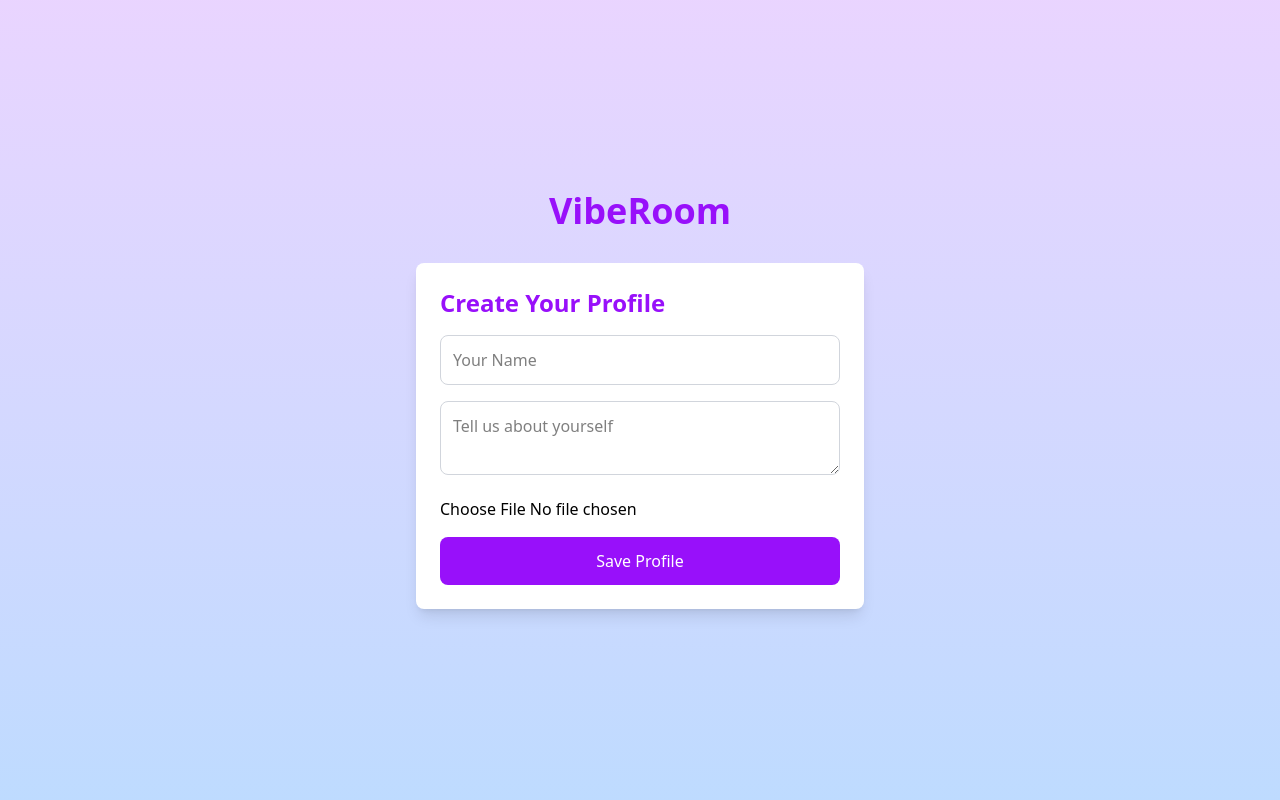
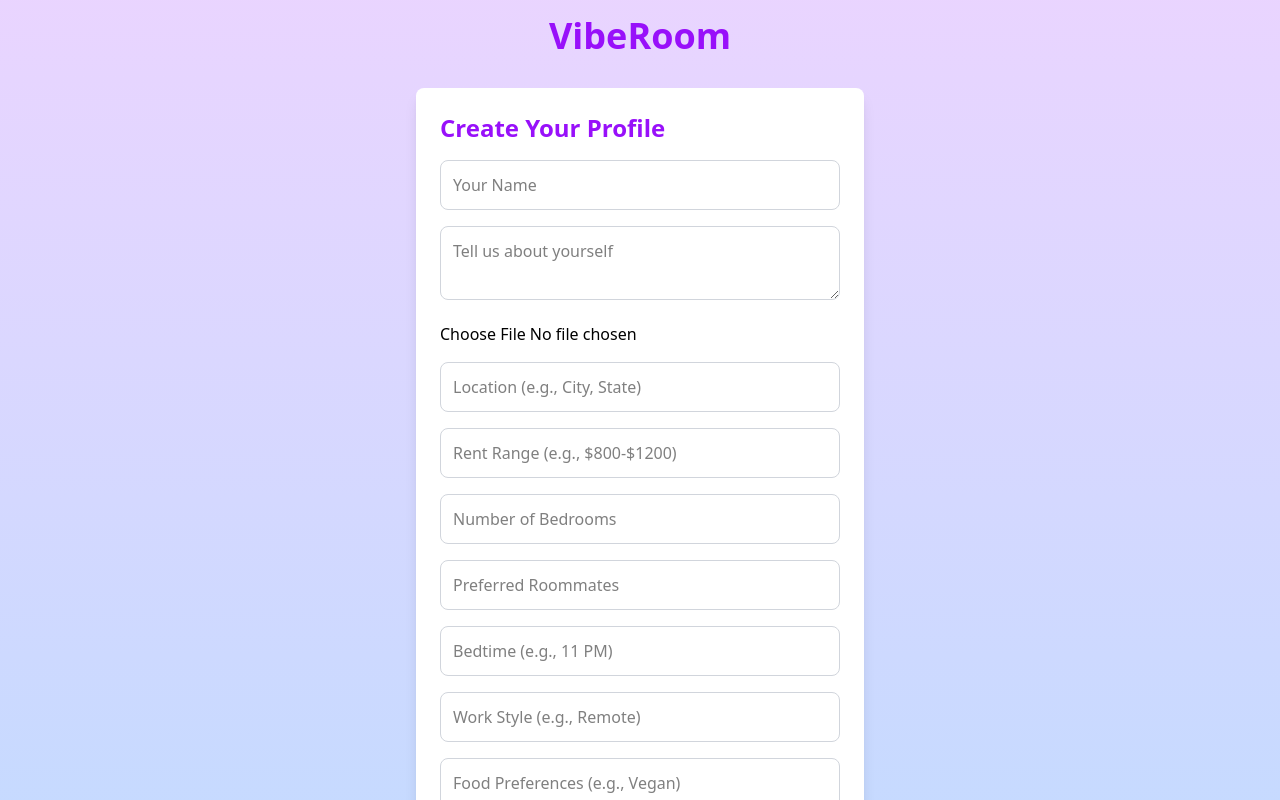
Before and after one commit to IAmTommyZombie/viberoom, a React (Vite) app: page / in a window 1280 px wide. Both pictures are taken after typing "name@example.com", "Sample123" into the empty fields and a click on the button "Log In". Shown: the top 800 px of the page. Built offline with nearby package versions, Linux system fonts and the light colour scheme.

Commit message:
Added clickable profile from chat and enhanced profiles with roommate details

```diff
--- a/src/App.jsx
+++ b/src/App.jsx
@@ -17,6 +17,14 @@ const mockUsers = [
     videoUrl:
       "https://sample-videos.com/video321/mp4/720/big_buck_bunny_720p_1mb.mp4",
     vibeRatings: [4, 5],
+    location: "San Francisco, CA",
+    rentRange: "$1000-$1500",
+    bedrooms: 2,
+    roommates: 1,
+    bedtime: "11 PM",
+    workStyle: "Remote",
+    foodPrefs: "Vegetarian",
+    parking: "Yes",
   },
   {
     id: 2,
@@ -25,6 +33,14 @@ const mockUsers = [
     videoUrl:
       "https://sample-videos.com/video321/mp4/720/big_buck_bunny_720p_2mb.mp4",
     vibeRatings: [3, 4],
+    location: "Austin, TX",
+    rentRange: "$800-$1200",
+    bedrooms: 3,
+    roommates: 2,
+    bedtime: "1 AM",
+    workStyle: "Hybrid",
+    foodPrefs: "Omnivore",
+    parking: "No",
   },
   {
     id: 3,
@@ -33,6 +49,14 @@ const mockUsers = [
     videoUrl:
       "https://sample-videos.com/video321/mp4/720/big_buck_bunny_720p_5mb.mp4",
     vibeRatings: [5, 5],
+    location: "Seattle, WA",
+    rentRange: "$1200-$1800",
+    bedrooms: 1,
+    roommates: 1,
+    bedtime: "3 AM",
+    workStyle: "Commutes",
+    foodPrefs: "Pizza",
+    parking: "Yes",
   },
   {
     id: 4,
@@ -41,6 +65,14 @@ const mockUsers = [
     videoUrl:
       "https://sample-videos.com/video321/mp4/720/big_buck_bunny_720p_10mb.mp4",
     vibeRatings: [4, 4],
+    location: "New York, NY",
+    rentRange: "$1500-$2000",
+    bedrooms: 2,
+    roommates: 1,
+    bedtime: "10 PM",
+    workStyle: "Remote",
+    foodPrefs: "Vegan",
+    parking: "No",
   },
 ];
 
@@ -118,7 +150,12 @@ function App() {
 
   const handleSelectMatch = (match) => {
     setSelectedMatch(match);
-    setView("chatProfile"); // Switch to profile view
+    setView("chatProfile");
+  };
+
+  const handleViewProfile = (match) => {
+    setSelectedMatch(match);
+    setView("fullProfile"); // New view mode for full profile
   };
 
   const enrichedUsers = users.map((user) => ({
@@ -233,10 +270,36 @@ function App() {
           <video
             src={currentUser.videoUrl}
             controls
-            className="w-full h-48 rounded mb-2"
+            className="w-full h-48 rounded mb-4"
           />
           <h3 className="text-lg font-bold">{currentUser.name}</h3>
-          <p className="text-gray-600">{currentUser.bio}</p>
+          <p className="text-gray-600 mb-2">{currentUser.bio}</p>
+          <div className="grid grid-cols-2 gap-2 text-sm">
+            <p>
+              <strong>Location:</strong> {currentUser.location}
+            </p>
+            <p>
+              <strong>Rent Range:</strong> {currentUser.rentRange}
+            </p>
+            <p>
+              <strong>Bedrooms:</strong> {currentUser.bedrooms}
+            </p>
+            <p>
+              <strong>Roommates:</strong> {currentUser.roommates}
+            </p>
+            <p>
+              <strong>Bedtime:</strong> {currentUser.bedtime}
+            </p>
+            <p>
+              <strong>Work Style:</strong> {currentUser.workStyle}
+            </p>
+            <p>
+              <strong>Food Prefs:</strong> {currentUser.foodPrefs}
+            </p>
+            <p>
+              <strong>Parking:</strong> {currentUser.parking}
+            </p>
+          </div>
         </div>
       )}
 
@@ -244,7 +307,64 @@ function App() {
         <ChatList matches={matches} onSelectMatch={handleSelectMatch} />
       )}
       {view === "chatProfile" && selectedMatch && (
-        <ChatProfile match={selectedMatch} onBack={() => setView("chats")} />
+        <ChatProfile
+          match={selectedMatch}
+          onBack={() => setView("chats")}
+          onViewProfile={handleViewProfile}
+        />
+      )}
+      {view === "fullProfile" && selectedMatch && (
+        <div className="w-full max-w-md bg-white p-6 rounded-lg shadow-lg">
+          <button
+            onClick={() => setView("chatProfile")}
+            className="text-purple-600 mb-4"
+          >
+            Back to Chat
+          </button>
+          <video
+            src={selectedMatch.videoUrl}
+            controls
+            className="w-full h-48 rounded mb-4"
+          />
+          <div className="flex justify-between items-center mb-2">
+            <h3 className="text-lg font-bold">{selectedMatch.name}</h3>
+            <span className="text-sm text-gray-500 flex items-center">
+              {selectedMatch.vibeScore === "N/A"
+                ? "No Ratings"
+                : `${selectedMatch.vibeScore}/5`}
+              {selectedMatch.vibeScore !== "N/A" && (
+                <span className="ml-1 text-xl gradient-star">★</span>
+              )}
+            </span>
+          </div>
+          <p className="text-gray-600 mb-2">{selectedMatch.bio}</p>
+          <div className="grid grid-cols-2 gap-2 text-sm">
+            <p>
+              <strong>Location:</strong> {selectedMatch.location}
+            </p>
+            <p>
+              <strong>Rent Range:</strong> {selectedMatch.rentRange}
+            </p>
+            <p>
+              <strong>Bedrooms:</strong> {selectedMatch.bedrooms}
+            </p>
+            <p>
+              <strong>Roommates:</strong> {selectedMatch.roommates}
+            </p>
+            <p>
+              <strong>Bedtime:</strong> {selectedMatch.bedtime}
+            </p>
+            <p>
+              <strong>Work Style:</strong> {selectedMatch.workStyle}
+            </p>
+            <p>
+              <strong>Food Prefs:</strong> {selectedMatch.foodPrefs}
+            </p>
+            <p>
+              <strong>Parking:</strong> {selectedMatch.parking}
+            </p>
+          </div>
+        </div>
       )}
     </div>
   );
--- a/src/components/ChatProfile.jsx
+++ b/src/components/ChatProfile.jsx
@@ -1,6 +1,6 @@
 import { useState } from "react";
 
-function ChatProfile({ match, onBack }) {
+function ChatProfile({ match, onBack, onViewProfile }) {
   const vibeScore =
     match.vibeRatings.length > 0
       ? (
@@ -22,7 +22,6 @@ function ChatProfile({ match, onBack }) {
         { id: Date.now(), text: newMessage, fromMe: true },
       ]);
       setNewMessage("");
-      // Mock reply after 1s
       setTimeout(() => {
         setMessages((prev) => [
           ...prev,
@@ -38,7 +37,12 @@ function ChatProfile({ match, onBack }) {
         Back to Chats
       </button>
       <div className="flex justify-between items-center mb-4">
-        <h3 className="text-lg font-bold">{match.name}</h3>
+        <h3
+          onClick={() => onViewProfile(match)}
+          className="text-lg font-bold text-purple-600 cursor-pointer hover:underline"
+        >
+          {match.name}
+        </h3>
         <span className="text-sm text-gray-500 flex items-center">
           {vibeScore === "N/A" ? "No Ratings" : `${vibeScore}/5`}
           {vibeScore !== "N/A" && (
--- a/src/components/ProfileForm.jsx
+++ b/src/components/ProfileForm.jsx
@@ -4,16 +4,46 @@ function ProfileForm({ onSave }) {
   const [name, setName] = useState("");
   const [bio, setBio] = useState("");
   const [videoFile, setVideoFile] = useState(null);
+  const [location, setLocation] = useState("");
+  const [rentRange, setRentRange] = useState("");
+  const [bedrooms, setBedrooms] = useState("");
+  const [roommates, setRoommates] = useState("");
+  const [bedtime, setBedtime] = useState("");
+  const [workStyle, setWorkStyle] = useState("");
+  const [foodPrefs, setFoodPrefs] = useState("");
+  const [parking, setParking] = useState("");
 
   const handleSubmit = (e) => {
     e.preventDefault();
     const videoUrl = videoFile
       ? URL.createObjectURL(videoFile)
-      : "https://sample-videos.com/video321/mp4/720/big_buck_bunny_720p_1mb.mp4"; // Mock URL if no file
-    onSave({ name, bio, videoUrl, id: Date.now(), vibeRatings: [] });
+      : "https://sample-videos.com/video321/mp4/720/big_buck_bunny_720p_1mb.mp4";
+    onSave({
+      name,
+      bio,
+      videoUrl,
+      id: Date.now(),
+      vibeRatings: [],
+      location,
+      rentRange,
+      bedrooms: parseInt(bedrooms) || 1,
+      roommates: parseInt(roommates) || 1,
+      bedtime,
+      workStyle,
+      foodPrefs,
+      parking,
+    });
     setName("");
     setBio("");
     setVideoFile(null);
+    setLocation("");
+    setRentRange("");
+    setBedrooms("");
+    setRoommates("");
+    setBedtime("");
+    setWorkStyle("");
+    setFoodPrefs("");
+    setParking("");
   };
 
   return (
@@ -41,6 +71,62 @@ function ProfileForm({ onSave }) {
           onChange={(e) => setVideoFile(e.target.files[0])}
           className="w-full mb-4"
         />
+        <input
+          type="text"
+          value={location}
+          onChange={(e) => setLocation(e.target.value)}
+          placeholder="Location (e.g., City, State)"
+          className="w-full p-3 mb-4 border border-gray-300 rounded-lg focus:outline-none focus:ring-2 focus:ring-purple-500"
+        />
+        <input
+          type="text"
+          value={rentRange}
+          onChange={(e) => setRentRange(e.target.value)}
+          placeholder="Rent Range (e.g., $800-$1200)"
+          className="w-full p-3 mb-4 border border-gray-300 rounded-lg focus:outline-none focus:ring-2 focus:ring-purple-500"
+        />
+        <input
+          type="number"
+          value={bedrooms}
+          onChange={(e) => setBedrooms(e.target.value)}
+          placeholder="Number of Bedrooms"
+          className="w-full p-3 mb-4 border border-gray-300 rounded-lg focus:outline-none focus:ring-2 focus:ring-purple-500"
+        />
+        <input
+          type="number"
+          value={roommates}
+          onChange={(e) => setRoommates(e.target.value)}
+          placeholder="Preferred Roommates"
+          className="w-full p-3 mb-4 border border-gray-300 rounded-lg focus:outline-none focus:ring-2 focus:ring-purple-500"
+        />
+        <input
+          type="text"
+          value={bedtime}
+          onChange={(e) => setBedtime(e.target.value)}
+          placeholder="Bedtime (e.g., 11 PM)"
+          className="w-full p-3 mb-4 border border-gray-300 rounded-lg focus:outline-none focus:ring-2 focus:ring-purple-500"
+        />
+        <input
+          type="text"
+          value={workStyle}
+          onChange={(e) => setWorkStyle(e.target.value)}
+          placeholder="Work Style (e.g., Remote)"
+          className="w-full p-3 mb-4 border border-gray-300 rounded-lg focus:outline-none focus:ring-2 focus:ring-purple-500"
+        />
+        <input
+          type="text"
+          value={foodPrefs}
+          onChange={(e) => setFoodPrefs(e.target.value)}
+          placeholder="Food Preferences (e.g., Vegan)"
+          className="w-full p-3 mb-4 border border-gray-300 rounded-lg focus:outline-none focus:ring-2 focus:ring-purple-500"
+        />
+        <input
+          type="text"
+          value={parking}
+          onChange={(e) => setParking(e.target.value)}
+          placeholder="Parking Needed? (Yes/No)"
+          className="w-full p-3 mb-4 border border-gray-300 rounded-lg focus:outline-none focus:ring-2 focus:ring-purple-500"
+        />
         <button
           type="submit"
           className="w-full bg-purple-600 text-white p-3 rounded-lg hover:bg-purple-700 transition-colors"
--- a/src/components/SwipeCard.jsx
+++ b/src/components/SwipeCard.jsx
@@ -7,8 +7,8 @@ function SwipeCard({ user, onSwipe }) {
   const vibeScore = user.vibeScore || "N/A";
 
   const handlePass = async () => {
-    await cardRef.current.swipe("left"); // Ensure animation completes
-    onSwipe("left", user.id); // Call after swipe
+    await cardRef.current.swipe("left");
+    onSwipe("left", user.id);
   };
 
   const handleInterested = async () => {
@@ -22,7 +22,7 @@ function SwipeCard({ user, onSwipe }) {
       key={user.id}
       onSwipe={(dir) => onSwipe(dir, user.id)}
       className="absolute"
-      preventSwipe={["up", "down"]} // Lock to left/right only
+      preventSwipe={["up", "down"]}
     >
       <motion.div
         initial={{ scale: 0.95, opacity: 0 }}
@@ -44,7 +44,33 @@ function SwipeCard({ user, onSwipe }) {
             )}
           </span>
         </div>
-        <p className="text-gray-600">{user.bio}</p>
+        <p className="text-gray-600 mb-2">{user.bio}</p>
+        <div className="text-sm text-gray-500 space-y-1">
+          <p>
+            <strong>Location:</strong> {user.location}
+          </p>
+          <p>
+            <strong>Rent Range:</strong> {user.rentRange}
+          </p>
+          <p>
+            <strong>Bedrooms:</strong> {user.bedrooms}
+          </p>
+          <p>
+            <strong>Roommates:</strong> {user.roommates}
+          </p>
+          <p>
+            <strong>Bedtime:</strong> {user.bedtime}
+          </p>
+          <p>
+            <strong>Work Style:</strong> {user.workStyle}
+          </p>
+          <p>
+            <strong>Food Prefs:</strong> {user.foodPrefs}
+          </p>
+          <p>
+            <strong>Parking:</strong> {user.parking}
+          </p>
+        </div>
         <div className="flex justify-between mt-4">
           <button
             onClick={handlePass}
```
